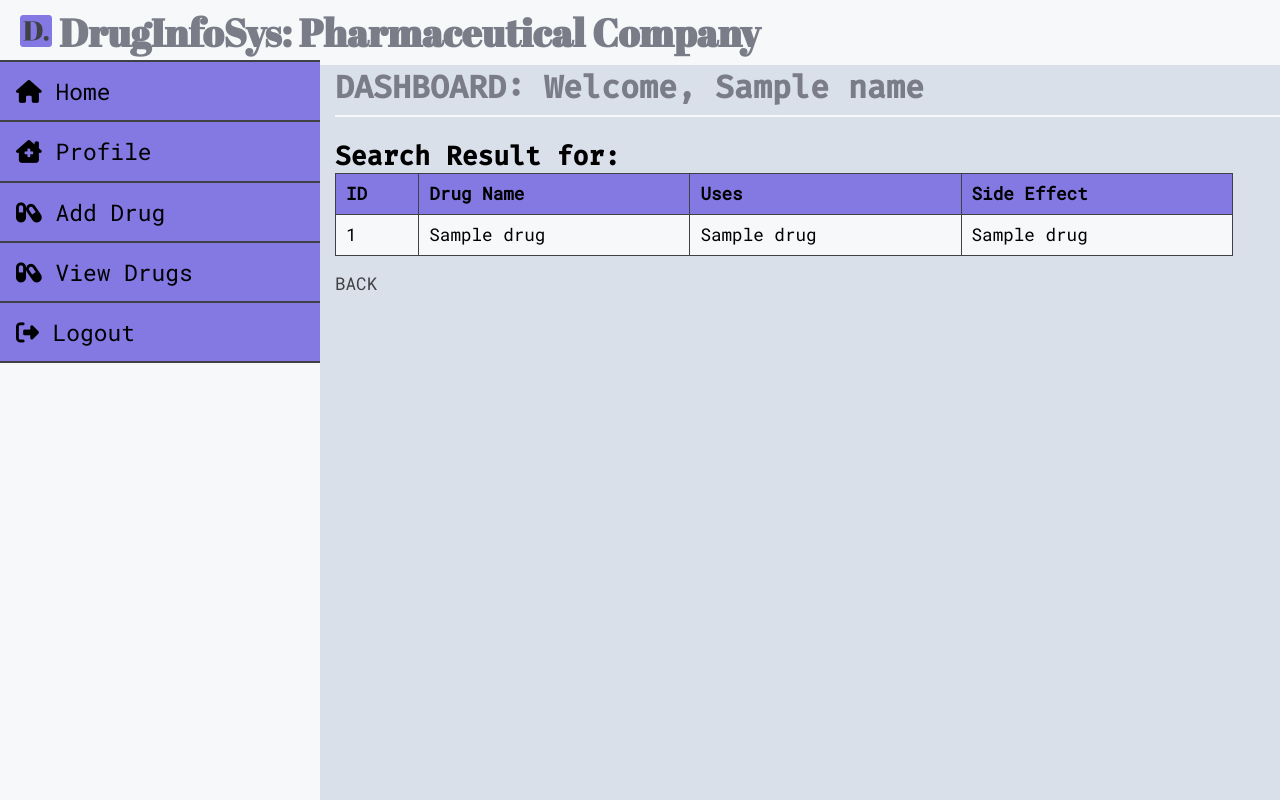
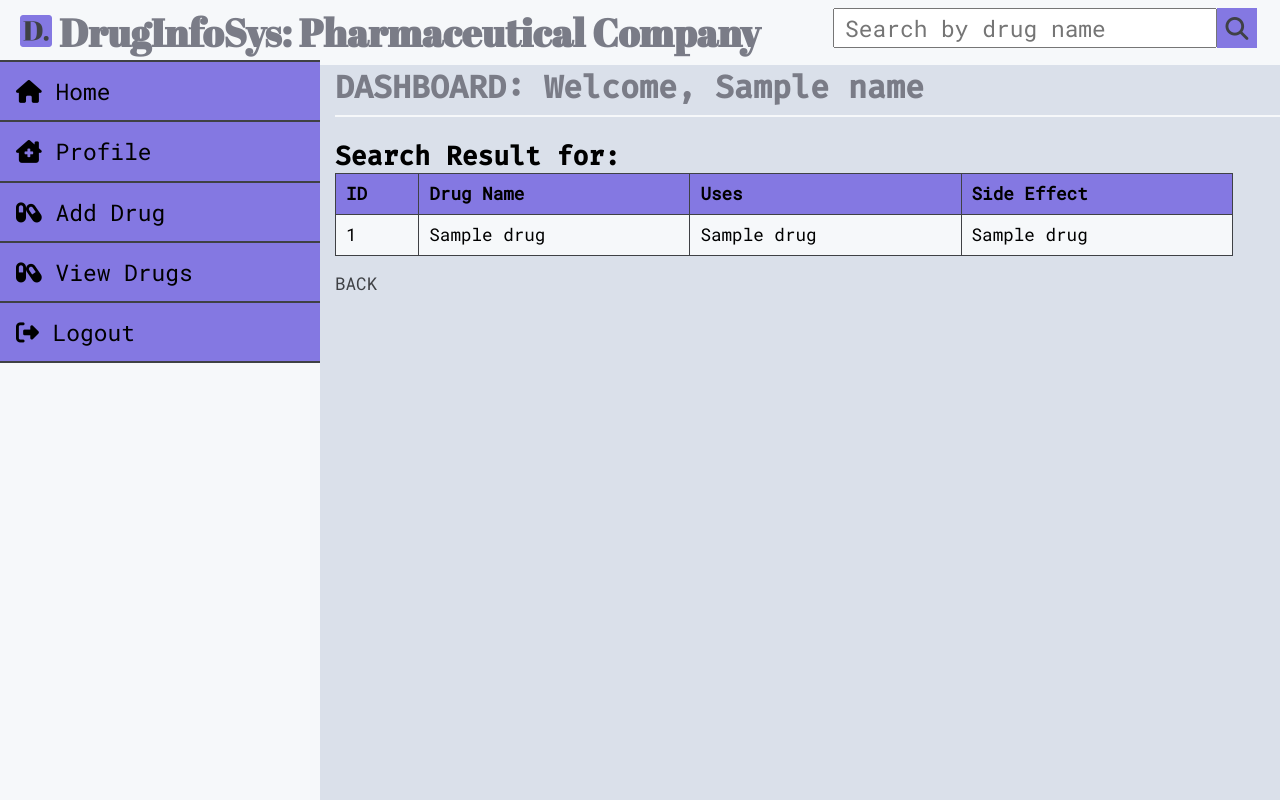
Before and after one commit to A3AJAGBE/python-project, a Flask app: template templates/pharma_search.html in a window 1280 px wide. Run offline with Flask 2, Linux system fonts and the light colour scheme; the template is opened without the code that fills it: most values are stand-ins (such as "Sample title", 1, 10 or a date in 2020); some libraries are stand-ins or nearby versions.

Commit message:
beautify the content of the file

```diff
--- a/templates/pharma_search.html
+++ b/templates/pharma_search.html
@@ -19,6 +19,11 @@
   <header>
 
     <h1><img src="/static/images/favicon32.png" alt="logo"> DrugInfoSys: Pharmaceutical Company</h1>
+
+    <form class="search" action=" {{ url_for('pharma_search') }} " method="POST">
+      <input type="text" name="search" placeholder="Search by drug name" value="{{ request.form.search }}" />
+      <button type="submit"><i class="fas fa-search"></i></button>
+    </form>
 
   </header> <!-- END OF HEADER SECTION -->
 
@@ -64,10 +69,6 @@
 
   </main> <!-- END OF MAIN SECTION -->
 
-  <!-- SCRIPTS -->
-  <script src="https://ajax.googleapis.com/ajax/libs/jquery/3.4.1/jquery.min.js"></script>
-  <script src="https://cdn.jsdelivr.net/jquery.validation/1.16.0/jquery.validate.min.js"></script>
-  <script src="/static/script.js" charset="utf-8"></script>
 </body>
 
 </html>
```
